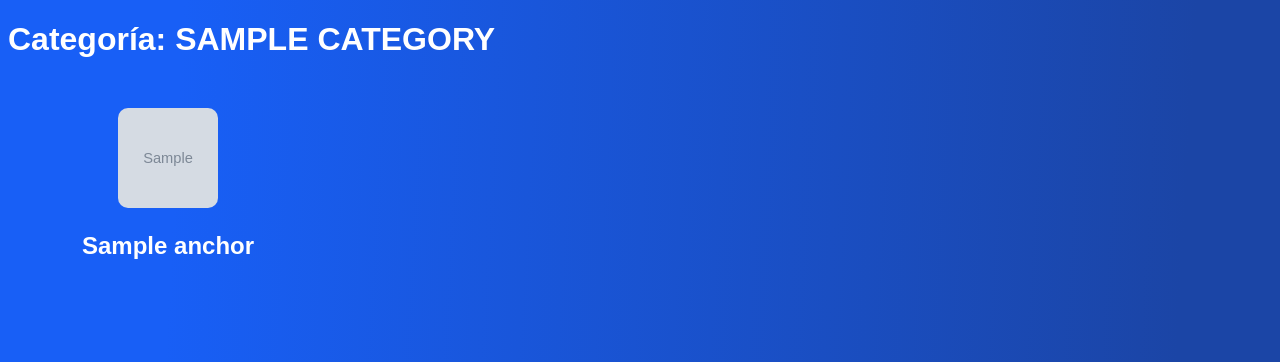
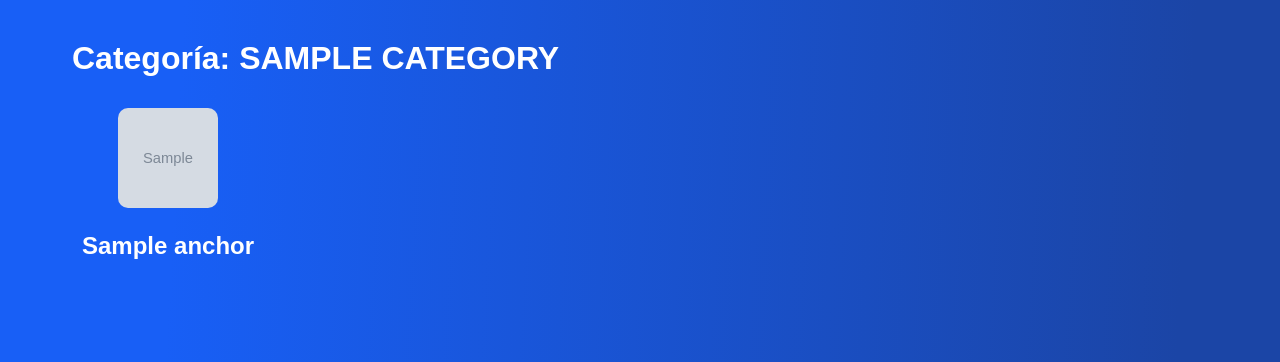
Before and after one commit to albino-babuino/anchors-application-django, a Django app: page /category-detail/1/ in a window 1280 px wide. Shown: the part 114-476 px from the top of the page. Run offline with Django 5.2, Linux system fonts and the light colour scheme; tables that the repository leaves empty hold one stand-in row (values such as "Sample post"); grey boxes marked "Sample" are stand-in pictures.

Commit message:
Ordenando elementos de los html

```diff
--- a/anchorsapp/templates/anchorsapp/category_detail.html
+++ b/anchorsapp/templates/anchorsapp/category_detail.html
@@ -1,8 +1,10 @@
 {% extends "base/base.html" %} {% block body %}
 
 <style>
+	main {
+		margin: 5vh 5vw;
+	}
 	section {
-		margin: 5vh 5vw;
 		display: flex;
 		flex-direction: row;
 		flex-wrap: wrap;
@@ -31,6 +33,7 @@
 </nav>
 
 <!-- Mostrar categoría -->
+<main>
 	<div>
 		<h1>Categoría: {{ object.name|upper }}</h1>
 	</div>
@@ -48,4 +51,5 @@
 		<p>No se encontraron anchors.</p>
 		{% endif %}
 	</section>
+</main>
 {% endblock %}
--- a/templates/base/base.html
+++ b/templates/base/base.html
@@ -32,6 +32,10 @@
 				justify-content: space-between;
 				padding: 2vh 5vw;
 			}
+
+			img {
+				object-fit: cover;
+			}
 		</style>
 		<!-- Body -->
 		{% block body %}
```
Also changed, not shown: anchorsapp/templates/anchorsapp/index.html (+5 -5 lines). Lines whose indentation alone changed are shown as unchanged.
